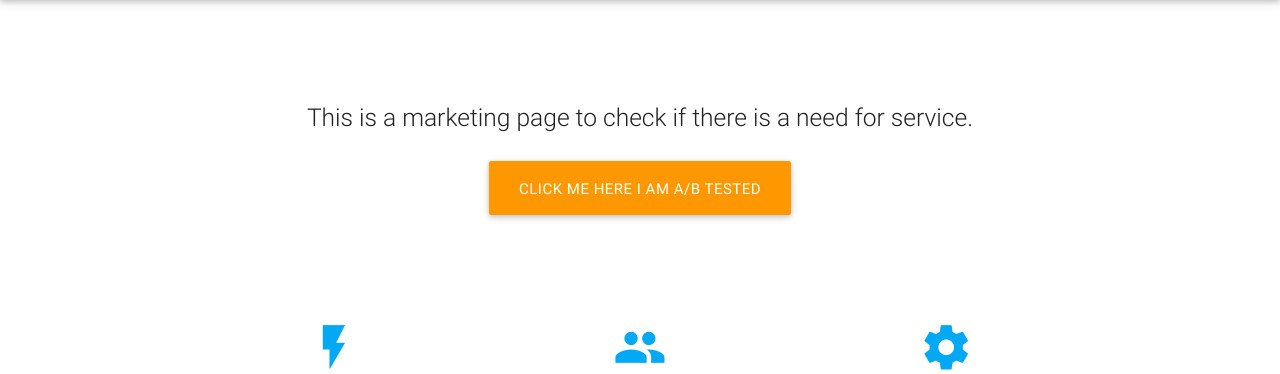
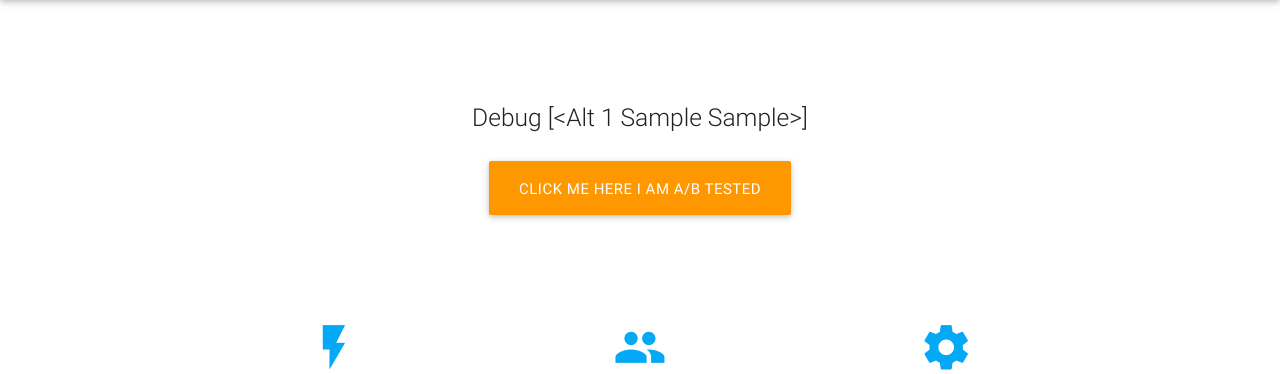
Before and after one commit to kwikiel/bounce, a Flask app: template templates/index.html in a window 1280 px wide. Shown: the part 64-438 px from the top of the page. Run offline with Flask 2, Linux system fonts and the light colour scheme; tables that the repository leaves empty hold one stand-in row (values such as "Sample post"); the template is opened without the code that fills it: values that come from a table or form of the project are taken from there, most other values are stand-ins (such as "Sample title", 1, 10 or a date in 2020); some libraries are stand-ins or nearby versions.

Commit message:
Edited wrong file duh

```diff
--- a/templates/index.html
+++ b/templates/index.html
@@ -28,7 +28,7 @@
       <br><br>
       <h1 class="header center orange-text">   {{ ab_test('headline', 'UBER for X', 'AIRBNB for Y') }} </h1>
       <div class="row center">
-        <h5 class="header col s12 light">This is a marketing page to check if there is a need for service.</h5>
+        <h5 class="header col s12 light">Debug {{ al }}</h5>
       </div>
       <div class="row center">
         <a href="http://materializecss.com/getting-started.html" id="download-button" class="btn-large waves-effect waves-light orange">Click me here i am A/B tested</a>
```
